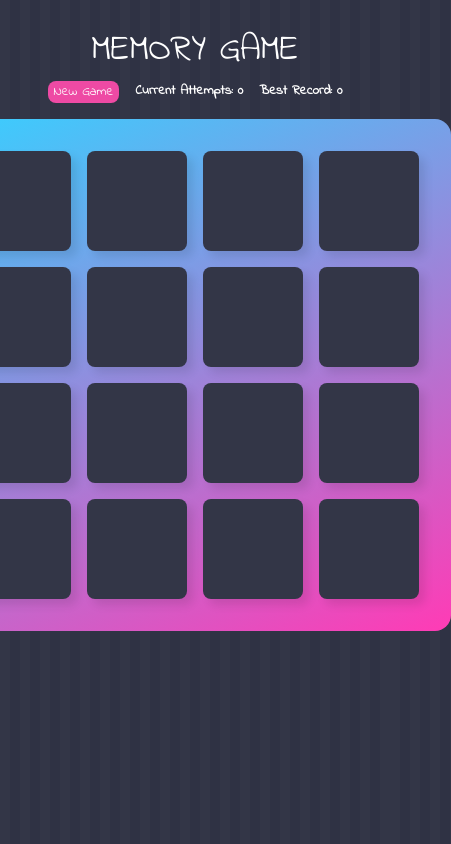
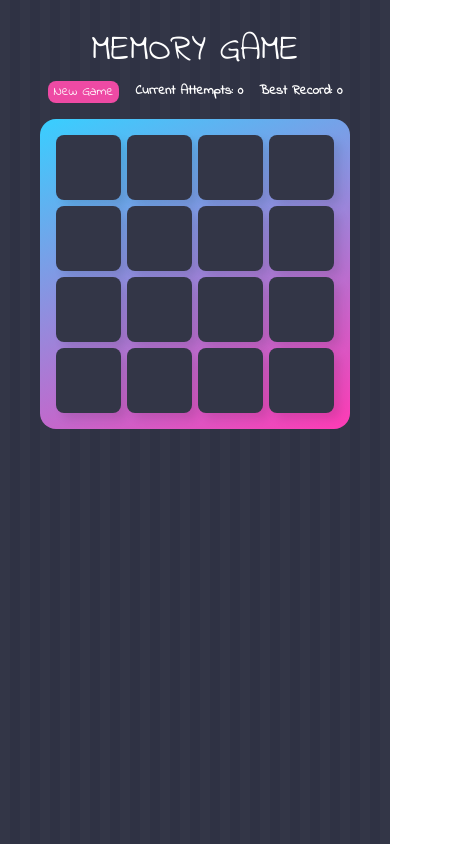
Before and after one commit to nogawa11/memory-game, a React (Create React App) app: page / in a window 390 px wide. Shown: the whole page, 451 px wide, since content can reach past the window. Built offline with nearby package versions, Linux system fonts and the light colour scheme.

Commit message:
added responsive design

```diff
--- a/src/index.css
+++ b/src/index.css
@@ -140,3 +140,26 @@ header {
   0%   {transform: scale(0);}
   100% {transform: scale(1);}
 }
+
+@media only screen and (max-width: 525px) {
+  .board {
+    gap: 6px;
+    padding: 16px;
+  }
+
+  .card {
+    height: 65px;
+    width: 65px;
+  }
+
+  .card:hover {
+    transform: scale(1);
+  }
+
+  .winner {
+    top: 230px;
+    height: 75px;
+    width: 200px;
+    font-size: 22px;
+  }
+}
```
